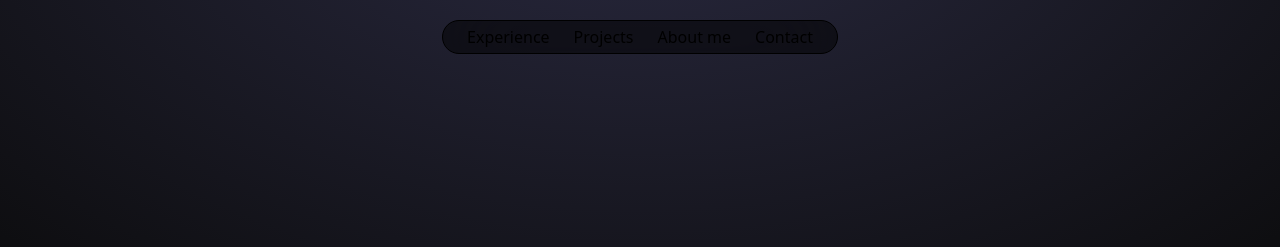
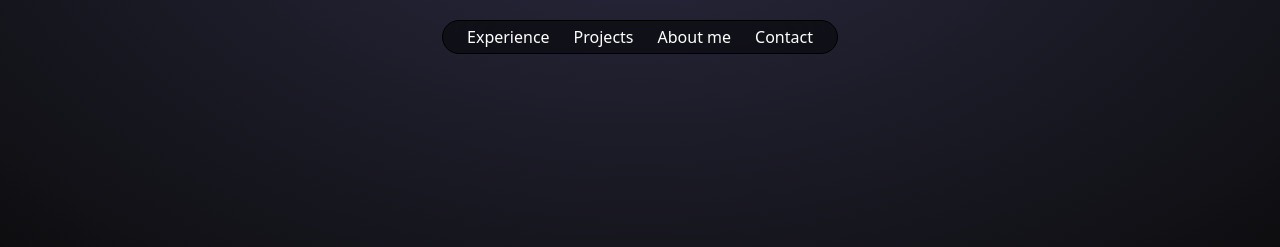
Before and after one commit to frederam/frederam.github.io, an Astro site: page / in a window 1280 px wide. Shown: the top 247 px of the page. Built offline with nearby package versions, Linux system fonts and the light colour scheme; Astro itself is replaced by a stand-in of ours.

Commit message:
add minor fix header

```diff
--- a/src/components/Header.astro
+++ b/src/components/Header.astro
@@ -3,7 +3,8 @@
     py-5
     sticky top-0
     w-full xl:w-[1120px]
-    z-10">
+    z-10
+    text-white">
   <nav
     class="border border-black rounded-full
       px-3 py-1
--- a/src/layouts/Layout.astro
+++ b/src/layouts/Layout.astro
@@ -41,11 +41,10 @@ import Footer from "../components/Footer.astro";
 
   body {
     background: #050505;
-    position: relative;
     display: flex;
     flex-direction: column;
     min-height: 100vh;
-    height: 100%;
+    height: auto;
   }
 
   @media (prefers-reduced-motion: reduce) {
```
